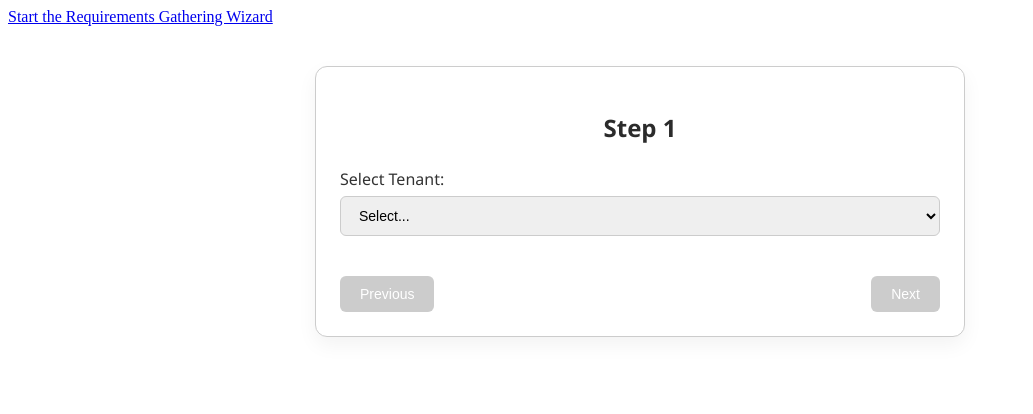
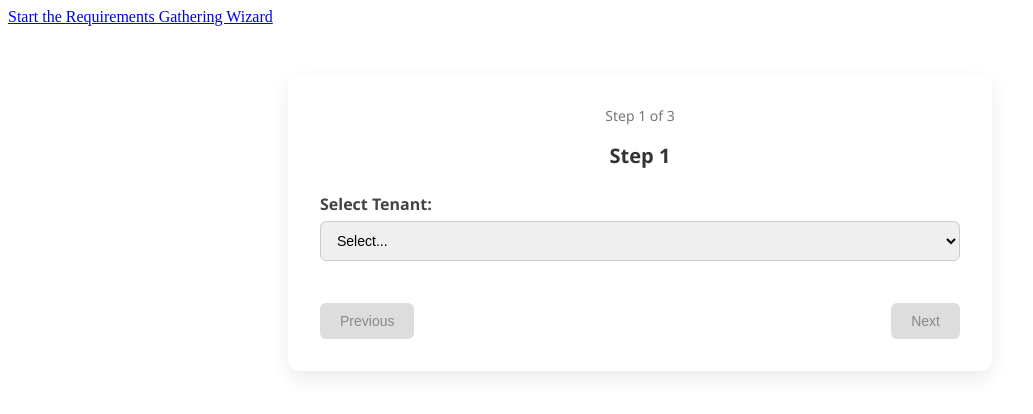
Before and after one commit to Xiaoliuliu666-leaner/Test.Onboarding, an Angular app: page /requirements/wizard in a window 1280 px wide. Shown: the top 414 px of the page, without its empty margins (0-1033 px from the left). Built offline with nearby package versions, Linux system fonts and the light colour scheme.

Commit message:
Updated requirements-wizard.html for cleaner structure and layout
Centered the form and inputs, adjusted spacing, and improved button appearance

Add step progress indicator

```diff
--- a/src/app/requirements-wizard/requirements-wizard.html
+++ b/src/app/requirements-wizard/requirements-wizard.html
@@ -1,4 +1,5 @@
 <div class="wizard-container">
+  <div class="step-indicator">Step {{ stepIndex }} of 3</div>
   <h2>Step {{ stepIndex }}</h2>
 
   <!-- Step 1: Select Tenant -->
--- a/src/app/requirements-wizard/requirements-wizard.scss
+++ b/src/app/requirements-wizard/requirements-wizard.scss
@@ -1,69 +1,55 @@
 .wizard-container {
-  max-width: 600px;
-  margin: 40px auto;
-  padding: 24px;
-  border: 1px solid #ccc;
+  max-width: 640px;
+  margin: 48px auto;
+  padding: 32px;
+  background: #fff;
   border-radius: 12px;
-  background-color: #fff;
+  box-shadow: 0 8px 20px rgba(0, 0, 0, 0.08);
   font-family: 'Segoe UI', sans-serif;
-  box-shadow: 0 8px 20px rgba(0, 0, 0, 0.05);
 }
 
 h2 {
   text-align: center;
-  color: #2b2b2b;
-  font-size: 24px;
+  margin-bottom: 24px;
+  font-size: 20px;
   font-weight: 600;
-  margin-bottom: 24px;
+  color: #333;
+}
+
+.step-indicator {
+  text-align: center;
+  font-size: 14px;
+  color: #777;
+  margin-bottom: 12px;
 }
 
 label {
   display: block;
   margin-bottom: 6px;
-  color: #333;
-  font-weight: 500;
+  font-weight: 600;
+  color: #444;
 }
 
 input[type="text"],
 input[type="email"],
 input[type="tel"],
-select,
-textarea {
+textarea,
+select {
   width: 100%;
-  padding: 10px 14px;
-  font-size: 14px;
+  padding: 10px 12px;
   border: 1px solid #ccc;
   border-radius: 6px;
-  margin-bottom: 16px;
-  transition: border-color 0.2s ease;
-
-  &:focus {
-    border-color: #0078d4;
-    outline: none;
-  }
+  margin-bottom: 18px;
+  font-size: 14px;
+  transition: border 0.2s ease;
 }
 
-textarea {
-  resize: vertical;
-}
-
-.module-item {
-  padding: 12px;
-  border: 1px solid #e0e0e0;
-  border-radius: 6px;
-  margin-bottom: 12px;
-  background-color: #f9fafc;
-
-  strong {
-    display: block;
-    margin-bottom: 4px;
-    color: #0078d4;
-  }
-
-  div {
-    color: #666;
-    font-size: 13px;
-  }
+input:focus,
+textarea:focus,
+select:focus {
+  border-color: #0078d4;
+  outline: none;
+  background-color: #f3faff;
 }
 
 .wizard-nav {
@@ -75,20 +61,31 @@ textarea {
 button {
   padding: 10px 20px;
   font-size: 14px;
-  font-weight: 500;
   border: none;
   border-radius: 6px;
+  font-weight: 500;
   cursor: pointer;
+  transition: background-color 0.2s ease;
+}
+
+button:disabled {
+  background-color: #ddd;
+  color: #888;
+  cursor: not-allowed;
+}
+
+button:not(:disabled) {
   background-color: #0078d4;
-  color: white;
-  transition: background-color 0.2s ease;
+  color: #fff;
+}
 
-  &:hover:not(:disabled) {
-    background-color: #005fa3;
-  }
+button:not(:disabled):hover {
+  background-color: #005fa3;
+}
 
-  &:disabled {
-    background-color: #cccccc;
-    cursor: not-allowed;
-  }
+.error-msg {
+  color: red;
+  font-size: 13px;
+  margin-top: -14px;
+  margin-bottom: 12px;
 }
```
